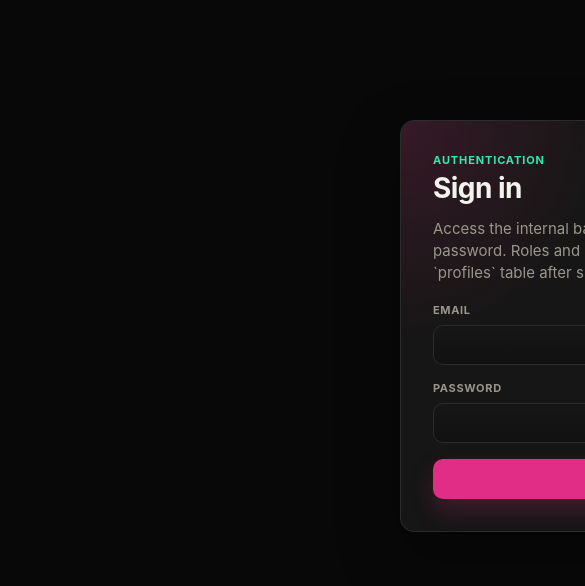
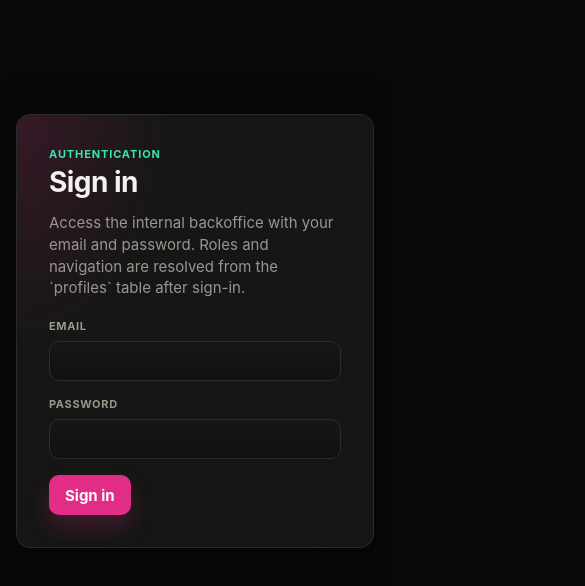
Before and after one commit to Gonza1324/dealers-settlements, a Next.js app: page /login in a window 390 px wide. Shown: the top 586 px of the page, 585 px wide, since content can reach past the window. Built offline with nearby package versions, Linux system fonts and the light colour scheme; no server answers.

Commit message:
Improve responsive layout containment

```diff
--- a/src/app/globals.css
+++ b/src/app/globals.css
@@ -54,7 +54,8 @@ body {
 }
 
 body {
-  min-width: 1280px;
+  min-width: 0;
+  overflow-x: hidden;
 }
 
 a {
@@ -89,6 +90,7 @@ textarea {
   display: grid;
   grid-template-columns: 260px 1fr;
   min-height: 100vh;
+  min-width: 0;
 }
 
 .sidebar {
@@ -129,6 +131,7 @@ textarea {
   display: grid;
   gap: 10px;
   min-width: 0;
+  max-width: 100%;
 }
 
 .page-intro-title {
@@ -144,6 +147,7 @@ textarea {
   gap: 10px;
   align-items: center;
   justify-content: flex-end;
+  min-width: 0;
 }
 
 .hero-card,
@@ -386,7 +390,7 @@ textarea {
 }
 
 .login-card {
-  width: 480px;
+  width: min(480px, calc(100vw - 32px));
   margin: 96px auto;
   padding: 32px;
 }
@@ -901,7 +905,7 @@ textarea {
 }
 
 .masters-filter {
-  width: 320px;
+  width: min(320px, 100%);
   height: 40px;
   border-radius: 10px;
   border: 1px solid var(--border);
@@ -1791,12 +1795,68 @@ textarea {
     grid-template-columns: repeat(3, minmax(0, 1fr));
   }
 
+  .dashboard-kpi-strip.grid.four {
+    grid-template-columns: repeat(2, minmax(0, 1fr));
+  }
+
   .dashboard-insight-grid {
     grid-template-columns: repeat(2, minmax(0, 1fr));
   }
+
+  .payout-breakdown-grid {
+    grid-template-columns: minmax(0, 1fr);
+  }
 }
 
 @media (max-width: 900px) {
+  .app-shell {
+    grid-template-columns: minmax(0, 1fr);
+  }
+
+  .sidebar {
+    position: relative;
+    height: auto;
+    max-height: none;
+  }
+
+  .content,
+  .page {
+    width: 100%;
+  }
+
+  .page {
+    padding: 18px 14px 36px;
+  }
+
+  .page-intro,
+  .masters-toolbar,
+  .masters-section-header,
+  .dashboard-card-header,
+  .dashboard-quick-actions,
+  .settlement-results-header {
+    flex-direction: column;
+    align-items: stretch;
+  }
+
+  .page-intro-actions,
+  .dashboard-card-header .action-button,
+  .dashboard-card-header .ghost-button {
+    justify-content: flex-start;
+  }
+
+  .grid.two,
+  .grid.three,
+  .grid.four,
+  .masters-form,
+  .filter-form-grid,
+  .filter-form-grid.compact,
+  .dashboard-filters-form,
+  .settlement-results-filter-panel,
+  .settlement-results-totals,
+  .payout-total-strip {
+    grid-template-columns: minmax(0, 1fr);
+  }
+
   .expenses-categories-layout {
     grid-template-columns: minmax(0, 1fr);
   }
@@ -1804,6 +1864,28 @@ textarea {
   .dashboard-insight-grid,
   .dashboard-primary-row {
     grid-template-columns: minmax(0, 1fr);
+  }
+
+  .dashboard-highlight-stats {
+    grid-template-columns: minmax(0, 1fr);
+  }
+
+  .filter-panel-actions,
+  .dashboard-filters-form .filter-panel-actions,
+  .settlement-results-filter-panel .filter-panel-actions {
+    flex-wrap: wrap;
+  }
+
+  .masters-form .action-button,
+  .action-button,
+  .secondary-button,
+  .ghost-button {
+    width: fit-content;
+    max-width: 100%;
+  }
+
+  .payout-form {
+    min-width: min(460px, calc(100vw - 64px));
   }
 }
 
```
